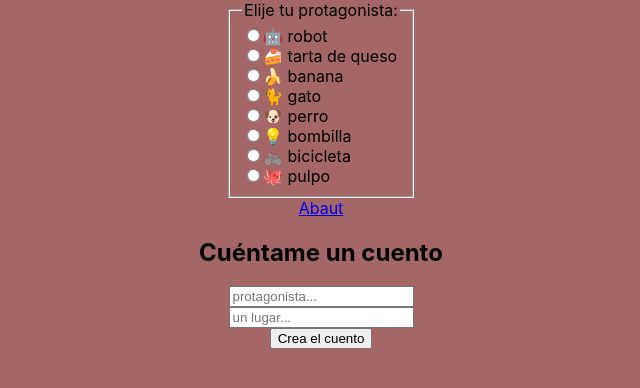
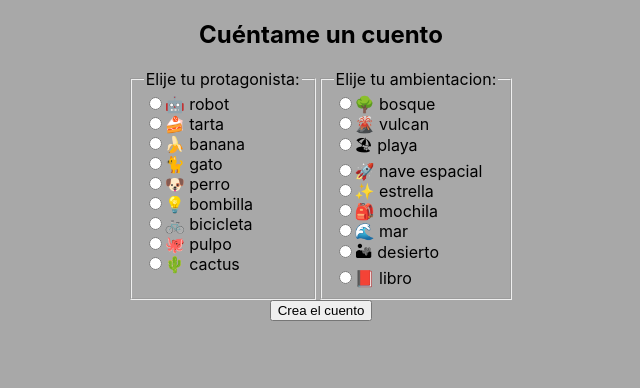
Before and after one commit to Bazza6/cuento-OpenAI, a Next.js app: page / in a window 1280 px wide. Shown: the top 388 px of the page, without its empty margins (29-669 px from the left). Built offline with nearby package versions, Linux system fonts and the light colour scheme.

Commit message:
add radio buttons

```diff
--- a/ambientacion.json
+++ b/ambientacion.json
@@ -14,5 +14,25 @@
   {
     "name": "🚀 nave espacial",
     "prompt": "una nave espacial"
+  },
+  {
+    "name": "✨ estrella",
+    "prompt": "una estrella"
+  },
+  {
+    "name": "🎒 mochila",
+    "prompt": "el interior de una mochila"
+  },
+  {
+    "name": "🌊 mar",
+    "prompt": "el mar"
+  },
+  {
+    "name": "🏜 desierto",
+    "prompt": "el desierto"
+  },
+  {
+    "name": "📕 libro",
+    "prompt": "un las paginas de un libro"
   }
 ]
--- /dev/null
+++ b/components/lugarList.js
@@ -0,0 +1,31 @@
+import ambientacion from "../ambientacion.json"
+
+export default function LugarList({ setLugar }) {
+
+    function onChangeValue(event) {
+        setLugar(event.target.value);
+        console.log('Lugar:', event.target.value);
+    }
+
+    const list = ambientacion.map((p, index) => {
+        return (
+            <div key={index}>
+                <input type="radio" id={p.prompt} name='ambientacion' value={p.prompt} />
+                <label htmlFor={p.prompt}>{p.name}</label>
+            </div>
+        )
+    }
+    )
+
+
+    return (
+        <fieldset>
+            <legend>Elije tu ambientacion:</legend>
+
+            <div onChange={onChangeValue}>
+                {list}
+            </div>
+        </fieldset>
+    )
+
+}
--- a/components/protagonistasList.js
+++ b/components/protagonistasList.js
@@ -1,24 +1,30 @@
 import protagonistas from "../protagonista.json"
 
-export default function ProtagonistasList() {
+export default function ProtagonistasList({ setProtagonista }) {
 
-    const list = protagonistas.map(p => {
+    function onChangeValue(event) {
+        setProtagonista(event.target.value);
+        console.log('Protagonista:', event.target.value);
+    }
+
+    const list = protagonistas.map((p, index) => {
         return (
-            <div>
-                <input type="radio" id={p.prompt} name={p.prompt} value={p.prompt} />
+            <div key={index}>
+                <input type="radio" id={p.prompt} name='radio' value={p.prompt} />
                 <label htmlFor={p.prompt}>{p.name}</label>
             </div>
         )
     }
     )
 
-    console.log(protagonistas)
 
     return (
         <fieldset>
             <legend>Elije tu protagonista:</legend>
 
-            {list}
+            <div onChange={onChangeValue}>
+                {list}
+            </div>
         </fieldset>
     )
 
--- a/pages/api/generate.js
+++ b/pages/api/generate.js
@@ -65,10 +65,10 @@ function generatePrompt1(protagonista, lugar) {
 
     return `
     crea 3 puntos:
-    1. La primera parte de un breve cuento para niños ambientado en ${lugar} y
+    1. La primera parte de un cuento para niños ambientado en ${lugar} y
     que tiene como protagonista ${protagonista}.
-    2. Opción A de como podria seguir el cuento. Maximo dos frases.
-    3. Opción B de como podria seguir el cuento. Maximo dos frases.`;
+    2. Opción A de como podria seguir el cuento. Maximo una frase.
+    3. Opción B de como podria seguir el cuento. Maximo una frase.`;
 }
 
 function generatePrompt2(primeraParte, segundaParte) {
--- a/pages/index.js
+++ b/pages/index.js
@@ -3,6 +3,7 @@ import { useState } from "react";
 // import styles from '../styles/Home.module.css';
 import Link from "next/link";
 import ProtagonistasList from "../components/protagonistasList";
+import LugarList from "../components/lugarList";
 
 export default function Home() {
   const [protagonista, setProtagonista] = useState("");
@@ -93,7 +94,6 @@ export default function Home() {
       const fin = data.result
       setFinal(fin)
 
-
     } catch (error) {
       console.error(error);
       alert(error.message);
@@ -108,10 +108,13 @@ export default function Home() {
       </Head>
 
       <main>
-        <ProtagonistasList />
-        <Link href='/about'>Abaut</Link>
         <h2>Cuéntame un cuento</h2>
-        <form onSubmit={onSubmit}>
+        <div className="inputContainer">
+          <ProtagonistasList setProtagonista={setProtagonista} />
+          <LugarList setLugar={setLugar} />
+        </div>
+        {/* <Link href='/about'>Abaut</Link> */}
+        {/* <form onSubmit={onSubmit}>
           <input
             type="text"
             name="protagonista"
@@ -127,7 +130,8 @@ export default function Home() {
             onChange={(e) => setLugar(e.target.value)}
           />
           <input type="submit" value="Crea el cuento" />
-        </form>
+        </form> */}
+        <button onClick={onSubmit}> Crea el cuento</button>
         <div>{primeraParte}</div>
         <div className="buttonsContainer">
           {A && <button onClick={() => onSubmit2(A)}>{A}</button>}
--- a/protagonista.json
+++ b/protagonista.json
@@ -4,8 +4,8 @@
     "prompt": "un robot"
   },
   {
-    "name": "🍰 tarta de queso",
-    "prompt": "una tarta de queso"
+    "name": "🍰 tarta",
+    "prompt": "una tarta"
   },
   {
     "name": "🍌 banana",
@@ -30,5 +30,9 @@
   {
     "name": "🐙 pulpo ",
     "prompt": "un pulipo"
+  },
+  {
+    "name": "🌵 cactus ",
+    "prompt": "un cactus"
   }
 ]
--- a/styles/global.css
+++ b/styles/global.css
@@ -1,6 +1,6 @@
 html,
 body {
-  background-color: rgb(164, 102, 102);
+  background-color: rgb(168, 168, 168);
   padding: 0;
   margin: 0;
   font-family: Inter, -apple-system, BlinkMacSystemFont, Segoe UI, Roboto,
@@ -34,3 +34,7 @@ form {
   width: 50%;
   padding: 20px;
 }
+
+.inputContainer {
+  display: flex;
+}
```
